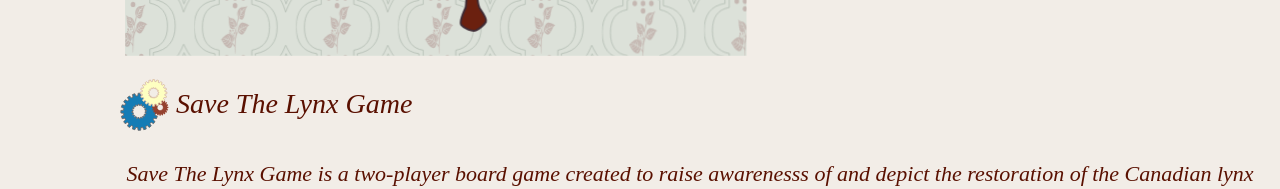
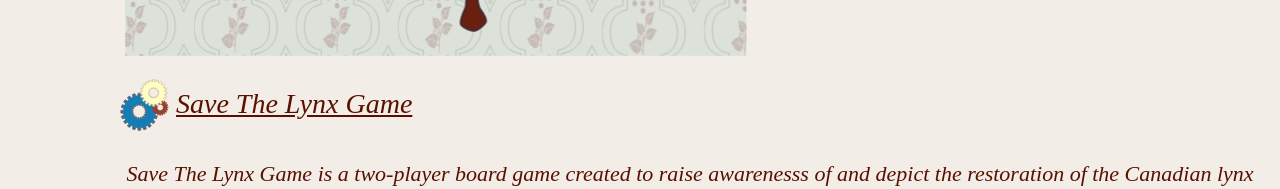
Before and after one commit to EldaloteK/first-contact, a Vue app: page / in a window 1280 px wide. Both pictures are taken after a click on the icon 65 px from the left and 250 px from the top of the page. Shown: the part 477-666 px from the top of the page. Built offline with nearby package versions, Linux system fonts and the light colour scheme; the HTML template or start-up script is replaced by a standard one.

Commit message:
Updates to first-contact project page UI

```diff
--- a/src/components/project-header.vue
+++ b/src/components/project-header.vue
@@ -60,7 +60,9 @@
         </g>
       </g>
     </svg>
-    {{ headerText }}
+    <a :href="headerLink">
+      {{ headerText }}
+    </a>
   </div>
 </template>
 
@@ -68,6 +70,7 @@
 export default {
   name: "ProjectHeader",
   props: {
+    headerLink: String,
     headerText: String,
   },
 };
@@ -82,5 +85,8 @@
   display: flex;
   align-items: center;
   font-size: 28px;
+  a {
+    color: #5a1000;
+  }
 }
 </style>
--- a/src/components/projects.vue
+++ b/src/components/projects.vue
@@ -9,7 +9,10 @@
     </div>
     <div class="projects-content">
       <div class="single-project">
-        <ProjectHeader headerText="Save The Lynx Game" />
+        <ProjectHeader
+          headerText="Save The Lynx Game"
+          headerLink="https://github.com/EldaloteK/save-the-lynx-game"
+        />
         <p class="project-description">
           Save The Lynx Game is a two-player board game created to raise
           awarenesss of and depict the restoration of the Canadian lynx habitat.
@@ -68,10 +71,6 @@
 
     .projects-navigation {
       padding: 10px;
-      // background-color: #f5f0ec;
-      // font-family: auto;
-      // font-style: italic;
-      // color: #5a1000;
       font-size: 28px;
     }
 
@@ -87,12 +86,15 @@
     }
     .single-project {
       .save-the-lynx {
-        height: 700px;
+        max-height: 700px;
       }
       .project-description {
         font-size: 22px;
       }
     }
+    img {
+      max-width: 100%;
+    }
   }
 }
 </style>
```
